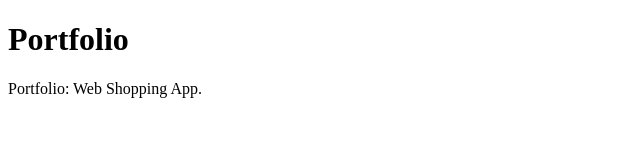
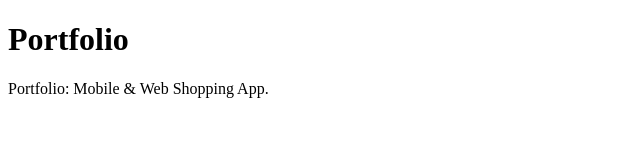
Before and after one commit to SetoFirst/MyWebGit, a plain HTML site: page portfolio.html in a window 1280 px wide. Shown: the whole page, without its empty margins (0-640 px from the left). Drawn offline with Linux system fonts and the light colour scheme.

Commit message:
master - modify portfolio.html

```diff
--- a/portfolio.html
+++ b/portfolio.html
@@ -9,7 +9,7 @@
 
 <body>
     <h1>Portfolio</h1>
-    <p>Portfolio: Web Shopping App.</p>
+    <p>Portfolio: Mobile & Web Shopping App.</p>
 </body>
 
 </html>
```
